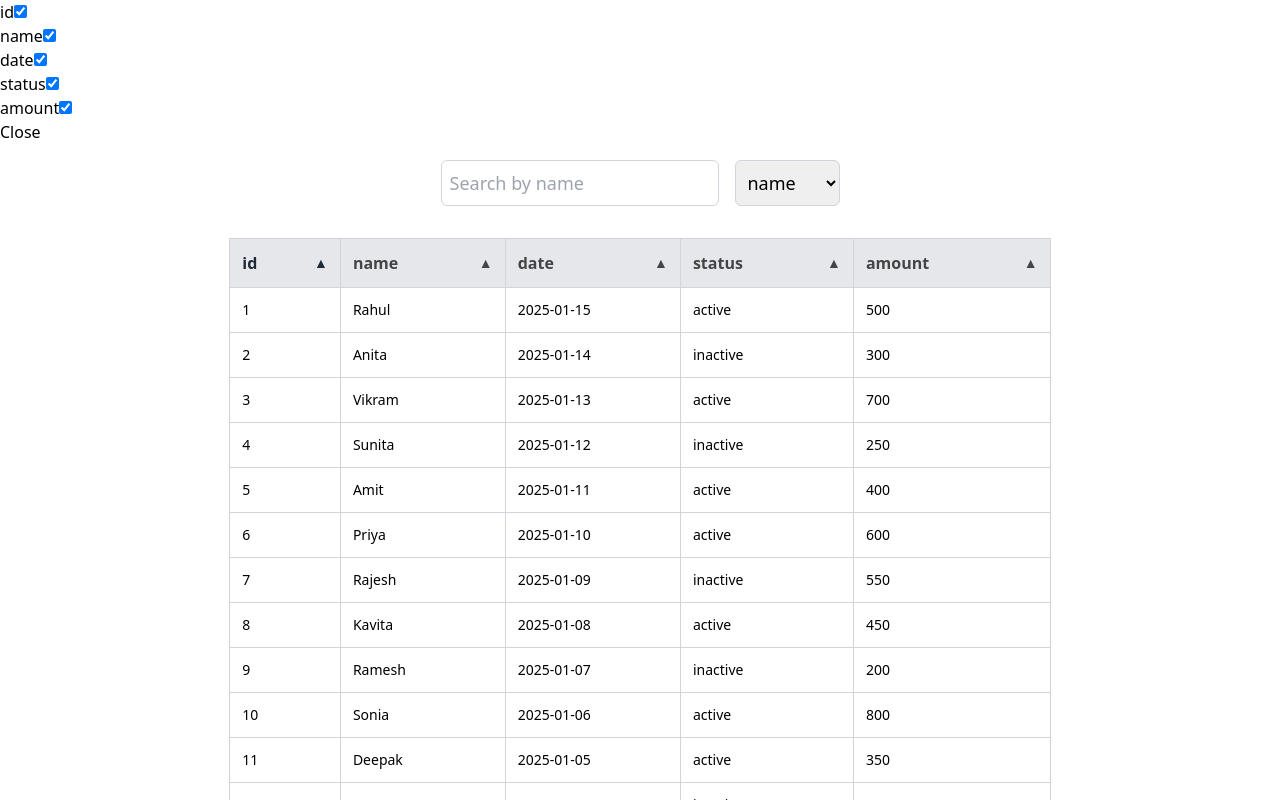
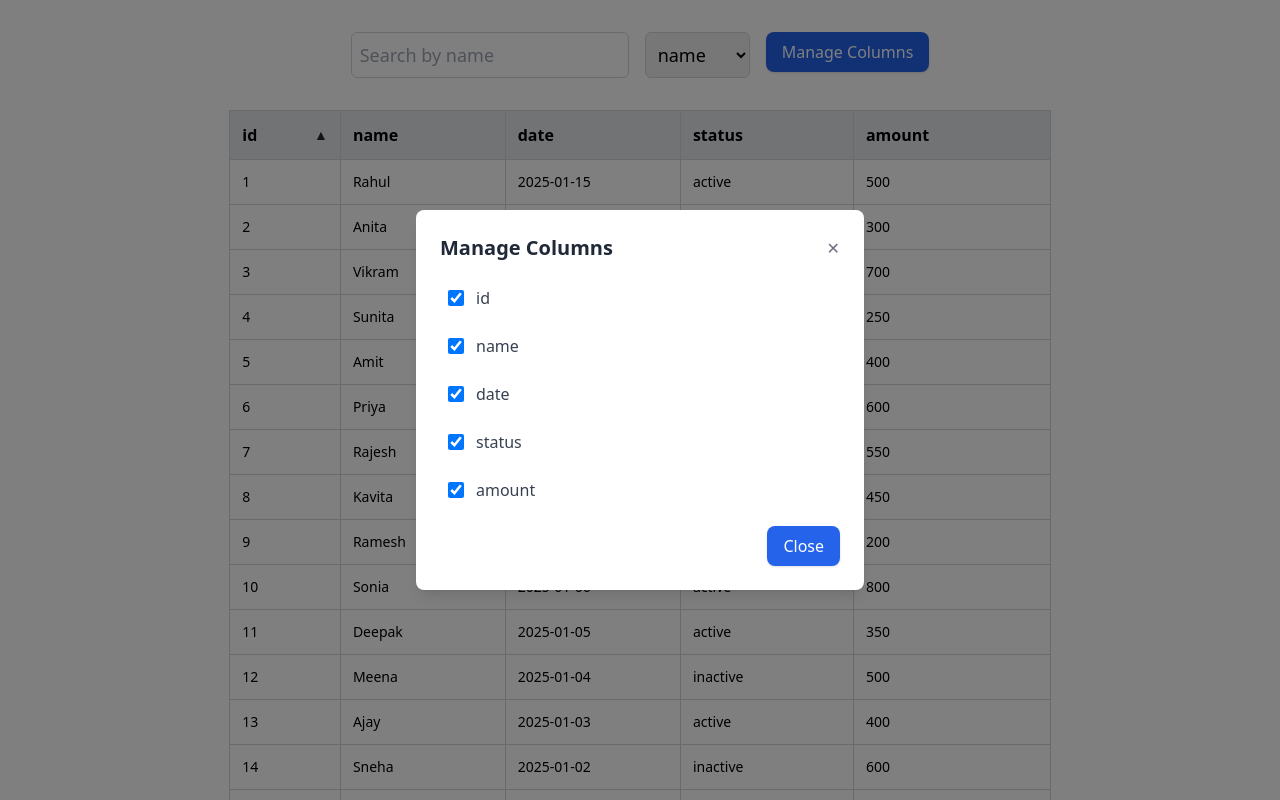
Before and after one commit to rohitbrk/look-it-up, a React (Vite) app: page / in a window 1280 px wide. Both pictures are taken after a click on the button "Manage Columns". Shown: the top 800 px of the page. Built offline with nearby package versions, Linux system fonts and the light colour scheme.

Commit message:
style Manage_Columns component

```diff
--- a/src/App.jsx
+++ b/src/App.jsx
@@ -52,25 +52,34 @@ function App() {
     setSorting((prev) => ({ ...sorting, column, order }));
   };
 
+  // return <PaginatedList />;
+
   return (
     <>
-      <div>
-        {showManageColumns ? (
-          <ManageColumns columns={columns} toggleChecked={toggleChecked} />
-        ) : (
-          <div></div>
-        )}
-        {
-          <button onClick={() => setShowManageColumns((prev) => !prev)}>
-            {showManageColumns ? "Close" : "Manage Columns"}
-          </button>
-        }
+      <div className="mt-4">
         <SearchComp
           columns={columns}
           searchStr={searchStr}
           handleFilteredList={handleFilteredList}
           filterBasedOnColumn={filterBasedOnColumn}
           setFilterBasedOnColumn={setFilterBasedOnColumn}
+          rightSideComponent={
+            <div>
+              <button
+                onClick={() => setShowManageColumns((prev) => !prev)}
+                className="px-4 py-2 bg-blue-600 text-white rounded-lg shadow hover:bg-blue-700 focus:outline-none"
+              >
+                Manage Columns
+              </button>
+              {showManageColumns && (
+                <ManageColumns
+                  columns={columns}
+                  toggleChecked={toggleChecked}
+                  onClose={() => setShowManageColumns(false)}
+                />
+              )}
+            </div>
+          }
         />
         <div className="w-full flex items-center justify-center">
           <div className="overflow-x-auto w-full sm:w-8/12 p-4">
--- a/src/components/HeaderCell.jsx
+++ b/src/components/HeaderCell.jsx
@@ -15,17 +15,22 @@ const HeaderCell = ({ column, sorting, handleSort }) => {
       key={column}
       className={`border border-gray-300 text-left p-3 cursor-pointer
         hover:bg-gray-100
-        transition-all duration-200 ease-in-out
-        ${
-          sorting.column === column
-            ? "bg-gray-200 text-gray-800 font-semibold"
-            : "opacity-70"
-        }`}
+        transition-all duration-200 ease-in-out`}
       onClick={() => handleSort(column, nextSortingOrder)}
     >
       <div className="flex items-center justify-between">
         <span>{column}</span>
-        <span className="text-sm ml-2">{order ? "▼" : "▲"}</span>
+        <span
+          className={`text-sm ml-2
+                ${
+                  sorting.column === column
+                    ? "bg-gray-200 text-gray-800 font-semibold opacity-100"
+                    : "opacity-0"
+                }
+        `}
+        >
+          {order ? "▼" : "▲"}
+        </span>
       </div>
     </th>
   );
--- a/src/components/ManageColumns.jsx
+++ b/src/components/ManageColumns.jsx
@@ -1,33 +1,53 @@
+import React from "react";
+
 const Checkbox = ({ name, checked, toggleChecked }) => {
   return (
-    <div>
-      <span>{name}</span>
+    <div className="flex items-center space-x-3 p-2 hover:bg-gray-100 rounded-lg">
       <input
         value={name}
         type="checkbox"
+        className="w-4 h-4 text-blue-600 bg-gray-100 border-gray-300 rounded focus:ring-blue-500 focus:ring-2"
         checked={checked}
-        onChange={(e) => {
+        onChange={() => {
           toggleChecked(name);
         }}
       />
+      <label className="text-gray-700 font-medium">{name}</label>
     </div>
   );
 };
 
-const ManageColumns = ({ columns, toggleChecked }) => {
+const ManageColumns = ({ columns, toggleChecked, onClose }) => {
   return (
-    <div>
-      {columns.map((column) => {
-        return (
-          <div key={column.name}>
+    <div className="fixed inset-0 flex items-center justify-center bg-black bg-opacity-50 z-50">
+      <div className="bg-white rounded-lg shadow-lg p-6 w-full max-w-md">
+        <div className="flex justify-between items-center mb-4">
+          <h2 className="text-xl font-bold text-gray-800">Manage Columns</h2>
+          <button
+            onClick={onClose}
+            className="text-gray-500 hover:text-gray-800 focus:outline-none"
+          >
+            ✕
+          </button>
+        </div>
+        {columns.map((column) => (
+          <div key={column.name} className="mb-2">
             <Checkbox
               name={column.name}
               checked={column.checked}
               toggleChecked={toggleChecked}
             />
           </div>
-        );
-      })}
+        ))}
+        <div className="mt-4 flex justify-end">
+          <button
+            onClick={onClose}
+            className="px-4 py-2 bg-blue-600 text-white rounded-lg shadow hover:bg-blue-700 focus:outline-none"
+          >
+            Close
+          </button>
+        </div>
+      </div>
     </div>
   );
 };
--- a/src/components/SearchComp.jsx
+++ b/src/components/SearchComp.jsx
@@ -6,6 +6,7 @@ const SearchComp = ({
   handleFilteredList,
   filterBasedOnColumn,
   setFilterBasedOnColumn,
+  rightSideComponent,
 }) => {
   return (
     <div className="w-full">
@@ -30,6 +31,7 @@ const SearchComp = ({
             </option>
           ))}
         </select>
+        {rightSideComponent}
       </div>
     </div>
   );
```
